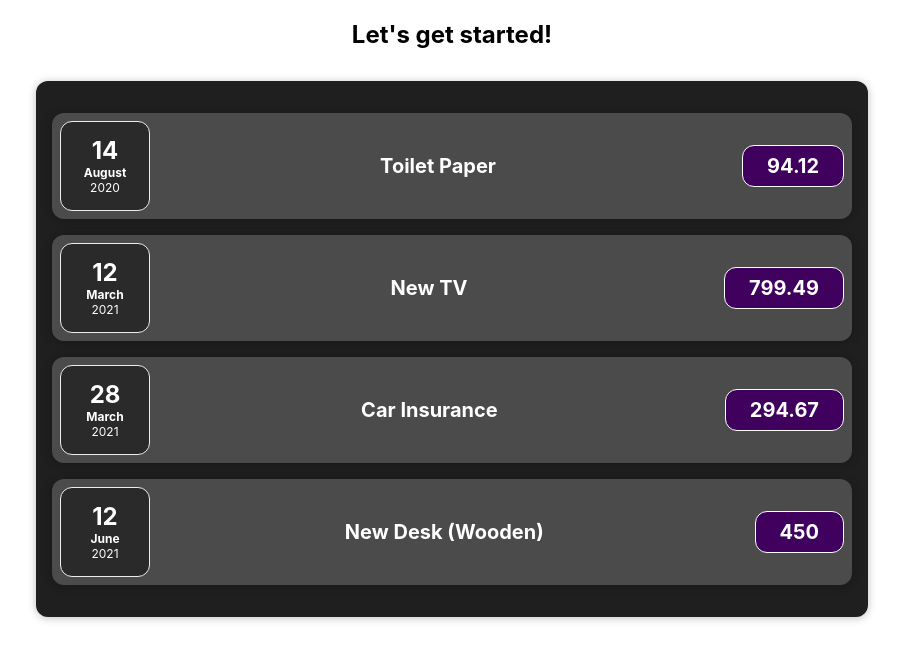
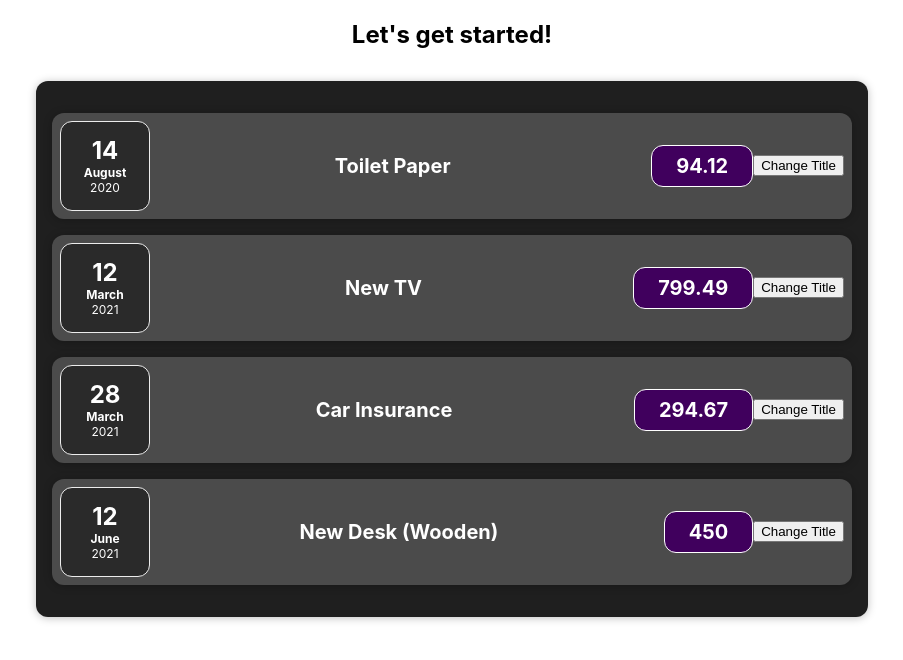
Before and after one commit to brianmuturi2/expenses-app, a React (Create React App) app: page / in a window 1280 px wide. Shown: the top 660 px of the page, without its empty margins (188-1091 px from the left). Built offline with nearby package versions, Linux system fonts and the light colour scheme.

Commit message:
feat(expense item): added state hook to update title

```diff
--- a/src/components/Expenses/ExpensesItem/ExpenseItem.js
+++ b/src/components/Expenses/ExpensesItem/ExpenseItem.js
@@ -1,16 +1,25 @@
+import { useState } from 'react';
+
 import './ExpenseItem.css'
 import ExpenseDate from '../ExpensesDate/ExpenseDate';
 import Card from '../../UI/Card/Card';
 
 function ExpenseItem(props) {
 
+    const [title, setTitle] = useState(props.title);
+
+    function clickHandler() {
+        setTitle('Updated')
+    }
+
     return (
         <Card className="expense-item">
             <ExpenseDate date={props.date}></ExpenseDate>
             <div className="expense-item__description">
-                <h2>{props.title}</h2>
+                <h2>{title}</h2>
                 <div className="expense-item__price">{props.amount}</div>
             </div>
+            <button onClick={clickHandler}>Change Title</button>
         </Card>
     )
 }
```
